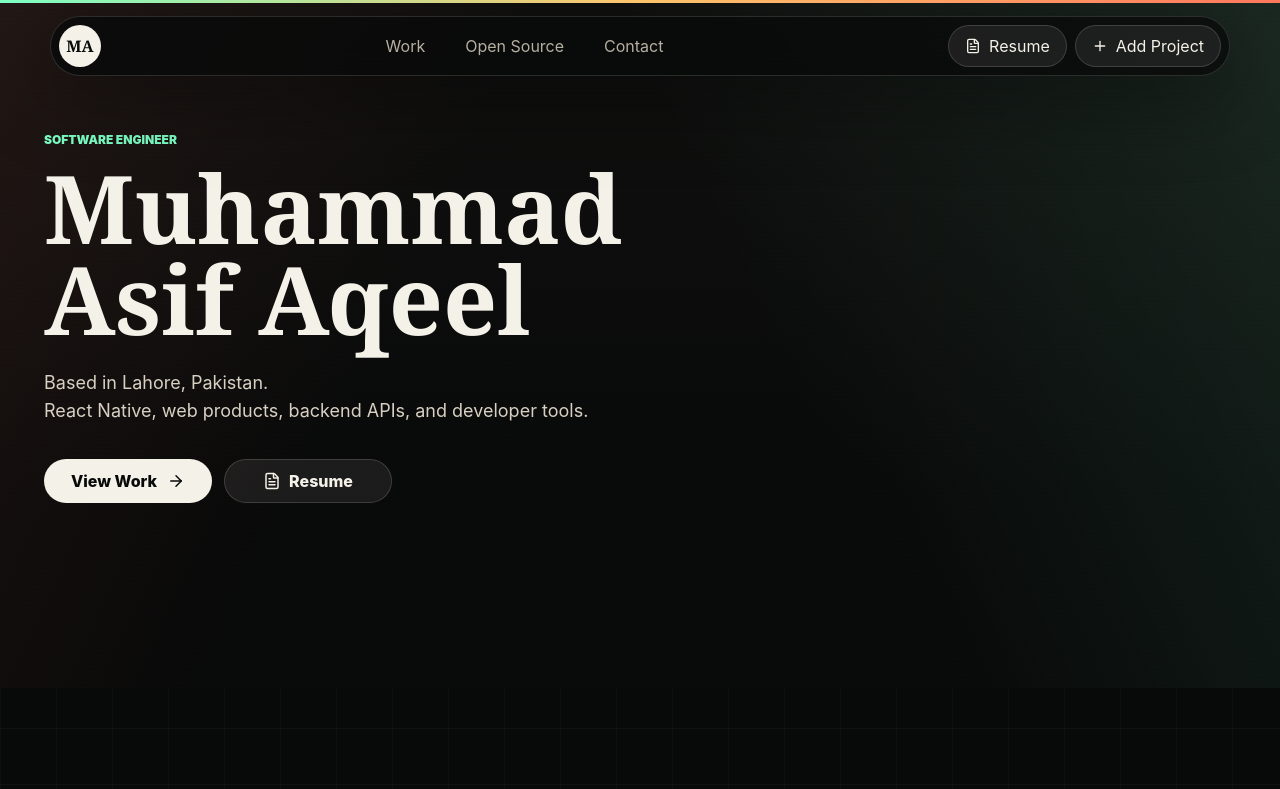
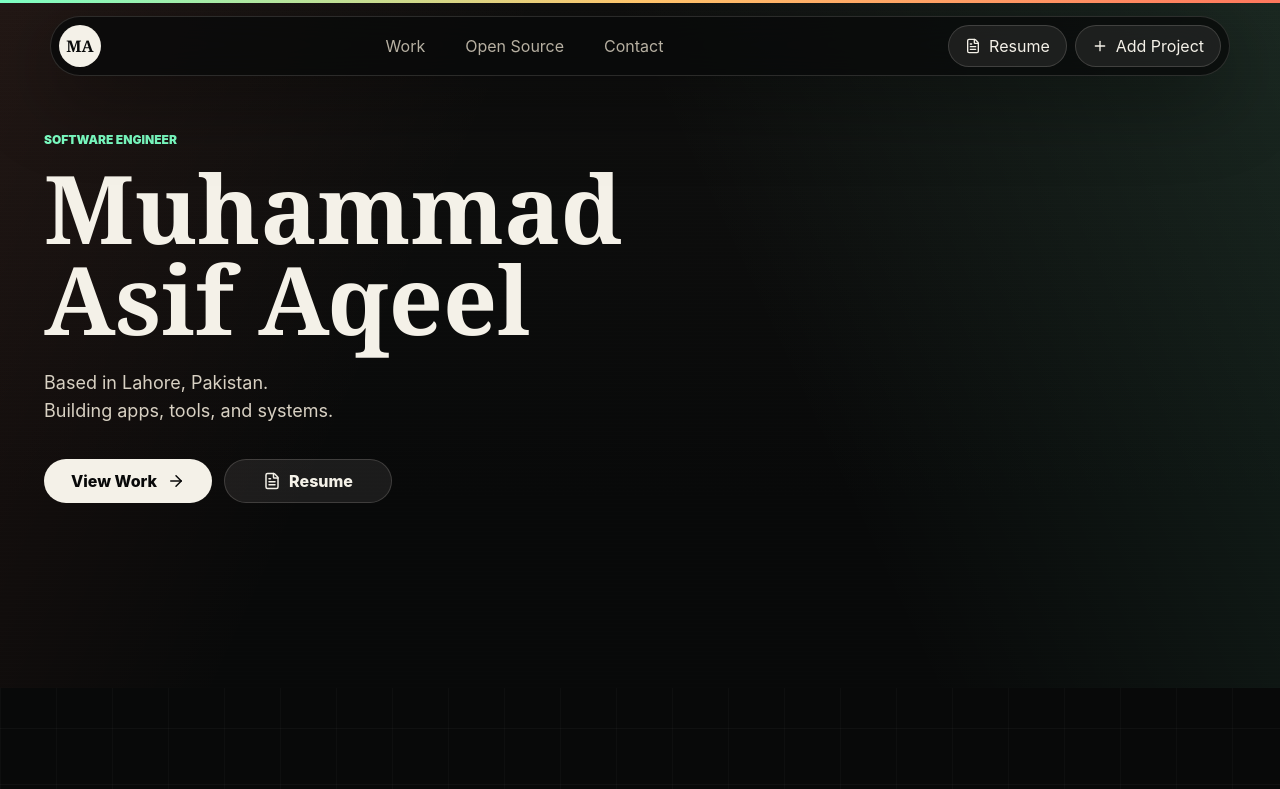
Before and after one commit to asifdotdev/asif-portfolio, a React (Vite) app: page / in a window 1280 px wide. Shown: the top 789 px of the page. Built offline with nearby package versions, Linux system fonts and the light colour scheme.

Commit message:
copy: simplify portfolio wording

```diff
--- a/src/App.tsx
+++ b/src/App.tsx
@@ -563,7 +563,7 @@ function Hero() {
             transition={{ duration: 0.8, delay: 0.12 }}
           >
             <span>Based in Lahore, Pakistan.</span>
-            <span>React Native, web products, backend APIs, and developer tools.</span>
+            <span>Building apps, tools, and systems.</span>
           </motion.p>
           <motion.div
             className="hero-actions"
@@ -1286,7 +1286,7 @@ function Footer() {
     <footer id="contact">
       <div>
         <p className="kicker">Contact</p>
-        <h2>Available for product engineering work.</h2>
+        <h2>Available for software engineering work.</h2>
       </div>
       <div className="footer-links">
         <a href="mailto:asifaqeel50@gmail.com">
```
